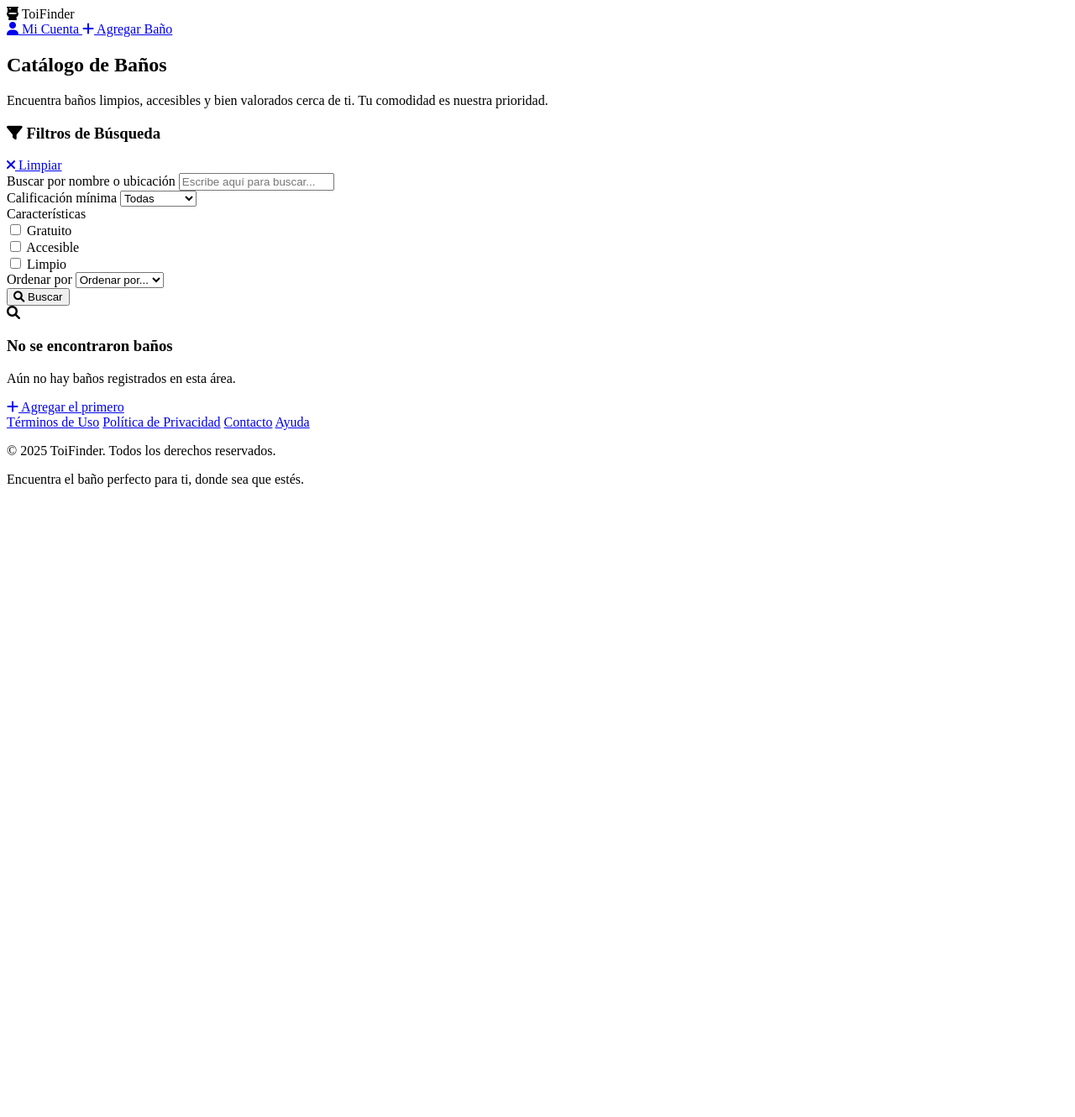
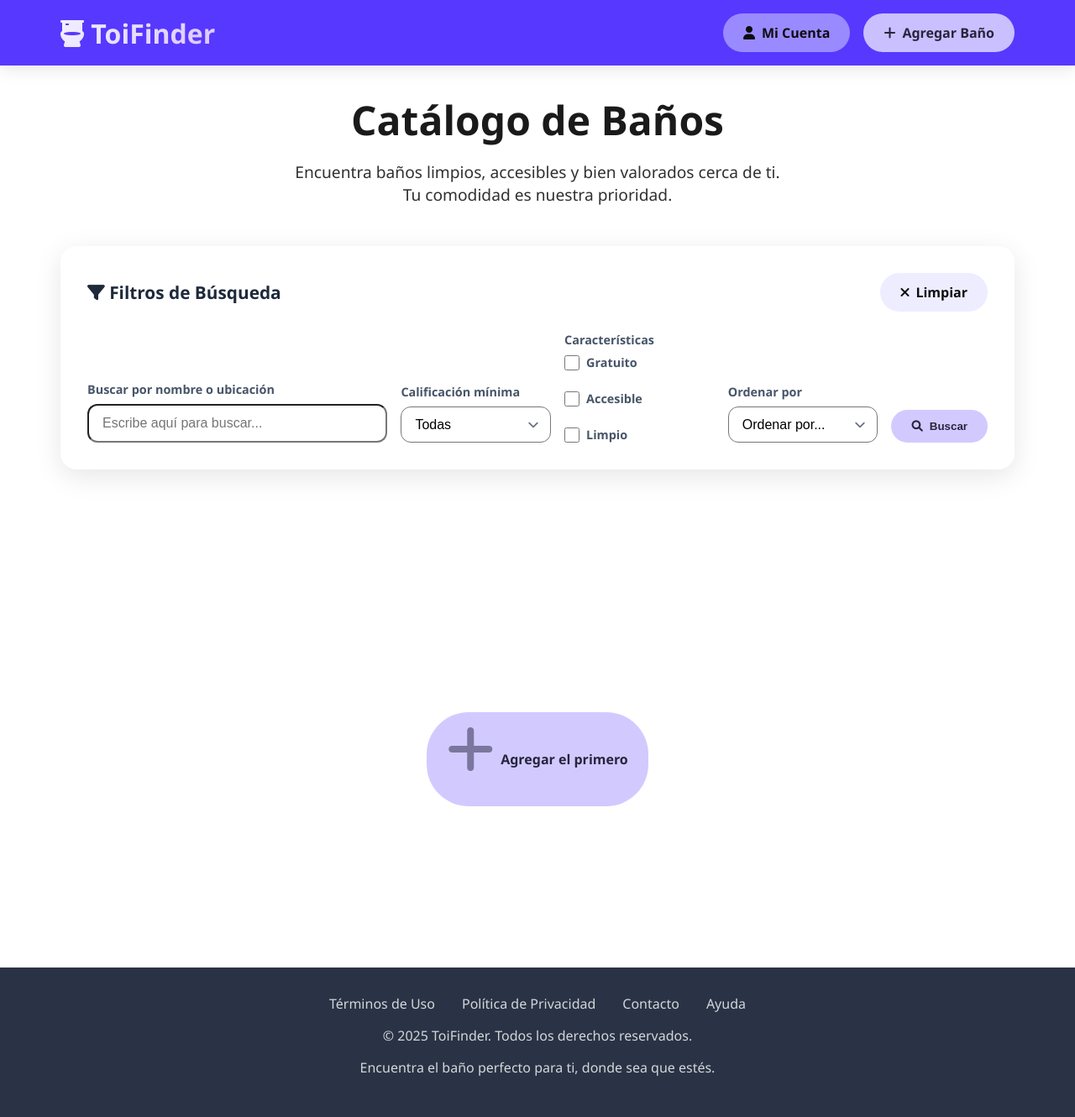
Before and after one commit to Angel-crypt/TRONO-SEGURO, a Django app: page /catalog in a window 1280 px wide. Shown: the whole page at 84% size. Before the commit the page ends 580 px from the top, so only its background shows below. Run offline with Django 5.2, Linux system fonts and the light colour scheme; data that the repository does not hold is empty; parts of the project's set-up code (start-up, migrations or seed data) failed here and were passed over.

Commit message:
fix: update stylesheet link in catalog page and remove coordinates display

```diff
--- a/ToiFinder/templates/ToiFinder/catalog.html
+++ b/ToiFinder/templates/ToiFinder/catalog.html
@@ -8,7 +8,7 @@
     <meta name="viewport" content="width=device-width, initial-scale=1.0">
     <title>Catálogo de Baños - ToiFinder</title>
     <link href="https://cdnjs.cloudflare.com/ajax/libs/font-awesome/6.0.0/css/all.min.css" rel="stylesheet">
-    <link rel="stylesheet" href="{% static 'ToiFinder/css/catalog.css' %}">
+    <link rel="stylesheet" href="{% static 'ToiFinder/css/styles.css' %}">
 </head>
 
 <body>
@@ -130,11 +130,6 @@
                         </div>
                     </div>
 
-                    <div class="card-coordinates">
-                        <i class="fas fa-crosshairs"></i>
-                        {{ bathroom.location.latitude|floatformat:4 }}, {{ bathroom.location.longitude|floatformat:4 }}
-                    </div>
-
                     <div class="card-features">
                         {% if bathroom.is_free %}
                         <span class="feature-tag tag-free">
```
